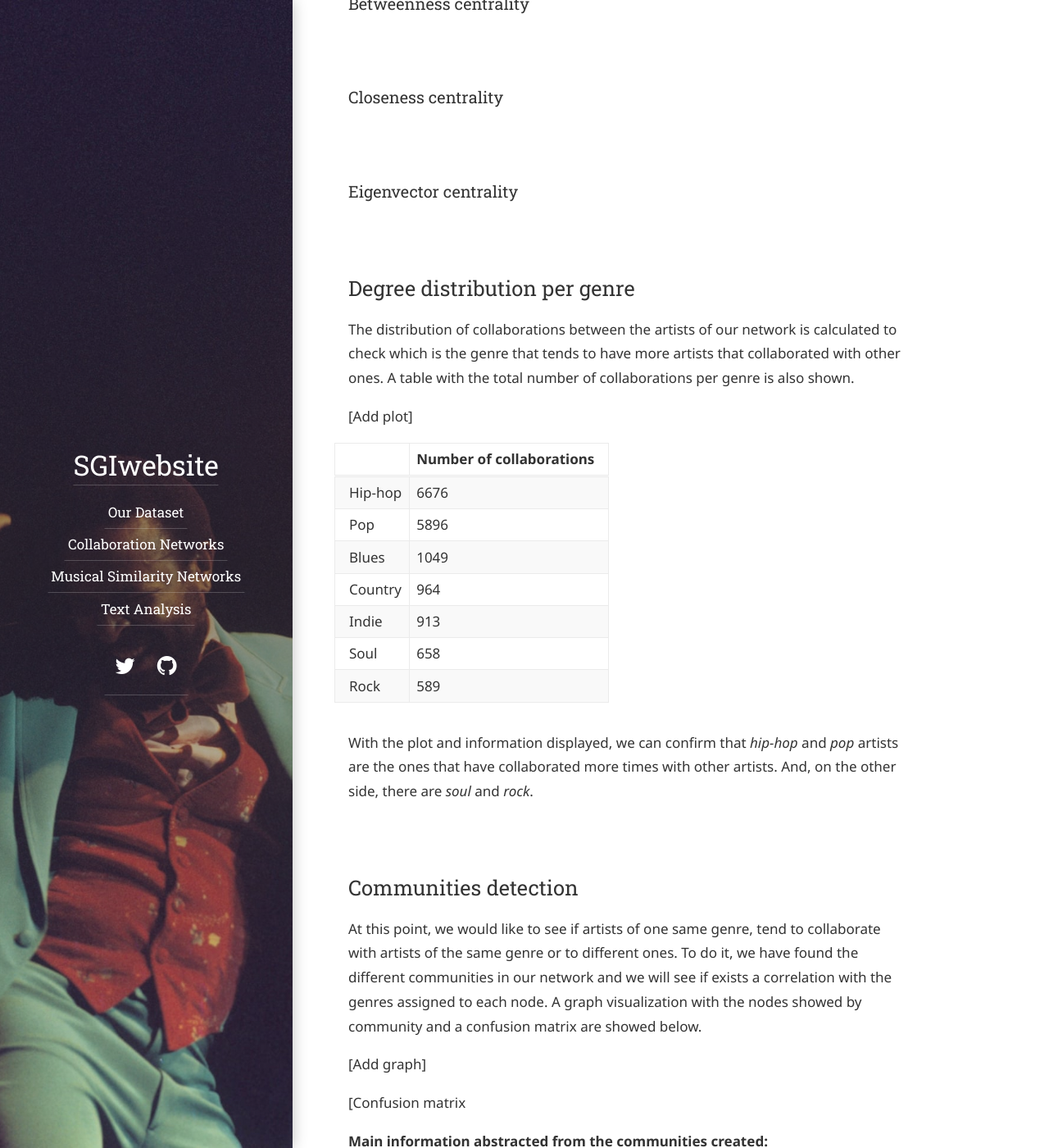
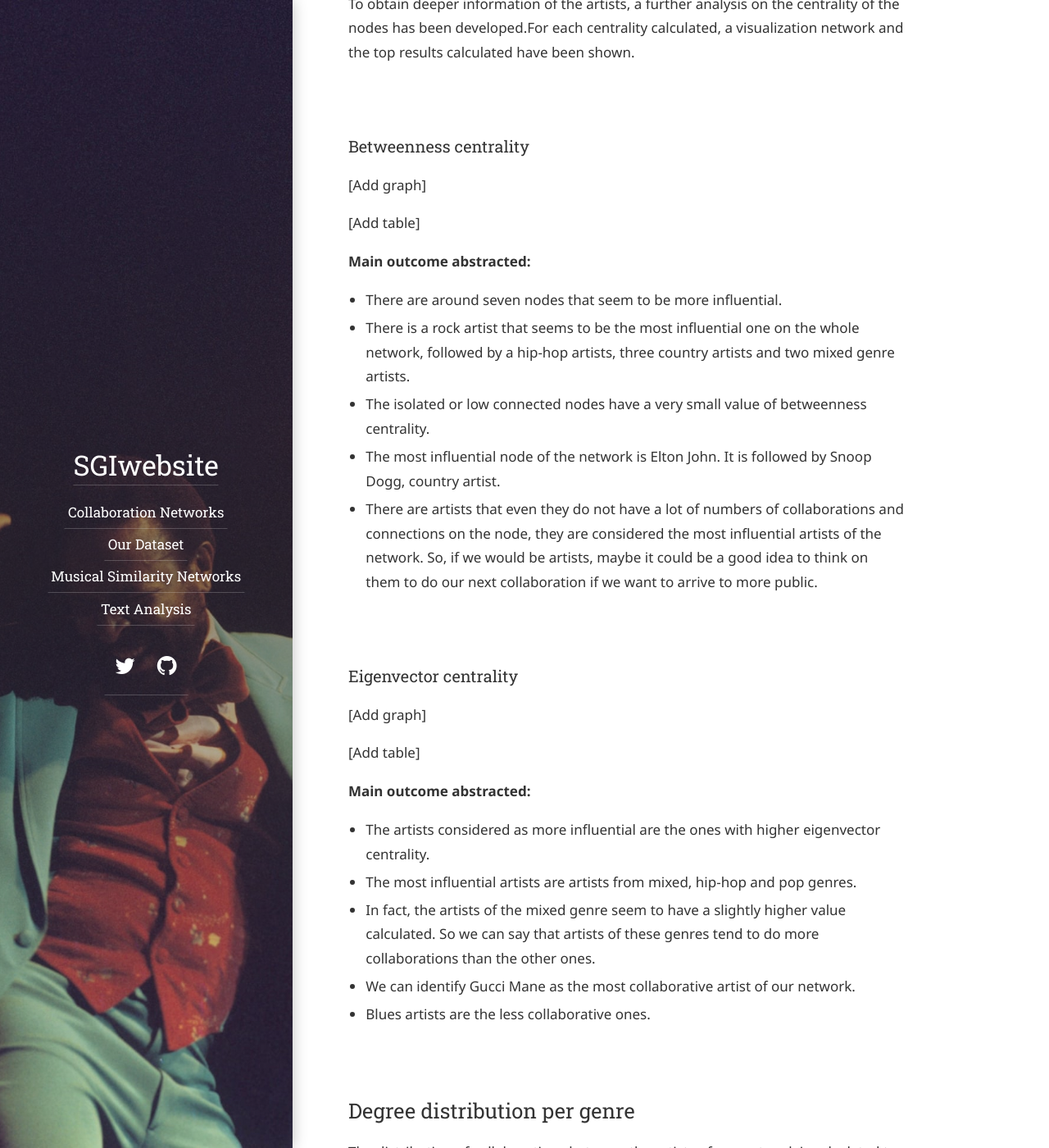
Before and after one commit to panosfilianos/SGIwebsite, a Jekyll site: the page built from collab_networks.md, in a window 1280 px wide and 1400 px high, scrolled down 6672 px. Shown: the whole window at 82% size. Built offline with Jekyll 4.4.1, drawn with Linux system fonts in a browser that asks for light colours; some web fonts are replaced.

Commit message:
colab section

```diff
--- a/collab_networks.md
+++ b/collab_networks.md
@@ -146,12 +146,36 @@ It can be recognized that the artists retrieved per genre are the mainly the sam
 
 ## Centralities
 
+To obtain deeper information of the artists, a further analysis on the centrality of the nodes has been developed.For each centrality calculated, a visualization network and the top results calculated have been shown.
+
 ### Betweenness centrality
 
-### Closeness centrality
+[Add graph]
+
+[Add table]
+
+**Main outcome abstracted:**
+
+* There are around seven nodes that seem to be more influential.
+* There is a rock artist that seems to be the most influential one on the whole network, followed by a hip-hop artists, three country artists and two mixed genre artists.
+* The isolated or low connected nodes have a very small value of betweenness centrality.
+* The most influential node of the network is Elton John. It is followed by Snoop Dogg, country artist.
+* There are artists that even they do not have a lot of numbers of collaborations and connections on the node, they are considered the most influential artists of the network. So, if we would be artists, maybe it could be a good idea to think on them to do our next collaboration if we want to arrive to more public.
+
 
 ### Eigenvector centrality
 
+[Add graph]
+
+[Add table]
+
+**Main outcome abstracted:**
+
+* The artists considered as more influential are the ones with higher eigenvector centrality.
+* The most influential artists are artists from mixed, hip-hop and pop genres.
+* In fact, the artists of the mixed genre seem to have a slightly higher value calculated. So we can say that artists of these genres tend to do more collaborations than the other ones.
+* We can identify Gucci Mane as the most collaborative artist of our network.
+* Blues artists are the less collaborative ones.
 
 ## Degree distribution per genre
 
```
Also changed, not shown: other parts of collab_networks.md (+1 -1 lines).
